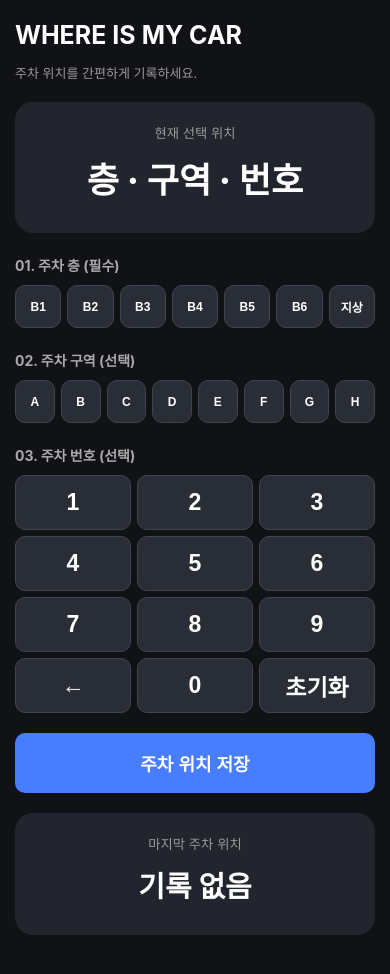
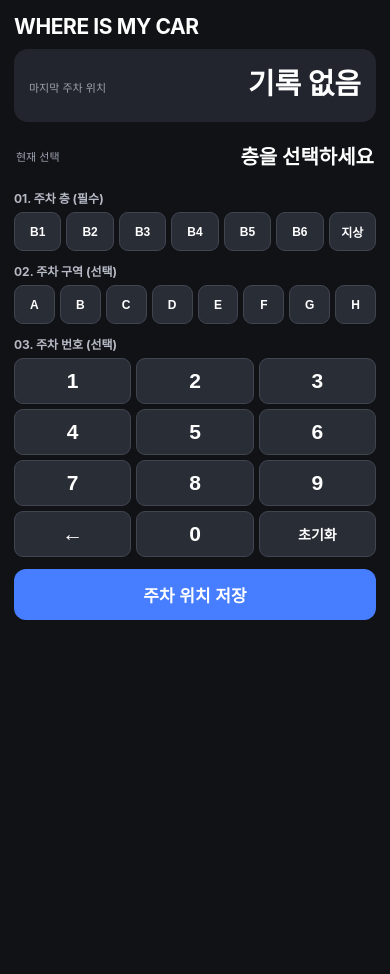
Before and after one commit to minseokjang-art/whereismycar, a plain HTML site: page index.html in a window 390 px wide. After the commit the page ends 844 px from the top, so only its background shows below. Drawn offline with Linux system fonts and the light colour scheme.

Commit message:
Optimize one-screen iPhone layout and show saved parking location first

```diff
--- a/index.html
+++ b/index.html
@@ -12,50 +12,52 @@
 <link rel="icon" type="image/png" href="/apple-touch-icon.png?v=2">
 <style>
 *{box-sizing:border-box}
-body{
- margin:0;background:#111216;color:white;
- font-family:-apple-system,sans-serif
-}
-main{max-width:480px;margin:auto;padding:20px 15px}
-h1{font-size:25px;margin:0}
-p{color:#999;font-size:13px}
-.card{
- background:#22252d;border-radius:18px;
- padding:20px;text-align:center;margin:20px 0
-}
-#preview{font-size:35px;font-weight:800;margin:10px 0}
-h3{font-size:14px;color:#aaa;margin:22px 0 10px}
-.grid{display:grid;gap:6px}
+html{background:#111216}
+body{margin:0;background:#111216;color:#fff;font-family:-apple-system,BlinkMacSystemFont,"Apple SD Gothic Neo",sans-serif}
+main{width:100%;max-width:480px;margin:auto;padding:14px 14px calc(12px + env(safe-area-inset-bottom));}
+h1{font-size:21px;line-height:1.2;letter-spacing:-.4px;margin:0 0 10px}
+small{font-size:11px;color:#9ca1ae}
+.last-card{background:#22252d;border-radius:14px;padding:12px 15px;display:flex;align-items:center;justify-content:space-between;gap:10px;min-height:73px}
+#last{font-size:29px;font-weight:800;line-height:1.15;white-space:nowrap;text-align:right}
+#time{display:block;font-size:10px;color:#999;margin-top:4px;text-align:right}
+.current{display:flex;align-items:center;justify-content:space-between;gap:8px;margin:11px 0 5px;padding:8px 2px;min-height:38px}
+#preview{font-size:20px;font-weight:750;text-align:right}
+h3{font-size:12px;color:#b6bac5;margin:11px 0 6px;font-weight:650}
+.grid{display:grid;gap:5px}
 #floors{grid-template-columns:repeat(7,minmax(0,1fr))}
 #zones{grid-template-columns:repeat(8,minmax(0,1fr))}
-#keys{grid-template-columns:repeat(3,1fr)}
-button{
- background:#292d36;color:white;
- border:1px solid #414550;border-radius:10px;
- min-height:50px;font-size:17px;
- font-weight:600;cursor:pointer
+#keys{grid-template-columns:repeat(3,minmax(0,1fr))}
+button{appearance:none;-webkit-appearance:none;touch-action:manipulation;background:#292d36;color:#fff;border:1px solid #414550;border-radius:9px;font-weight:650;cursor:pointer}
+#floors button,#zones button{font-size:12px;min-height:39px;padding:0}
+#keys button{font-size:21px;min-height:46px}
+#keys button:last-child{font-size:14px}
+button.active{background:#477dff;border-color:#477dff}
+#save{display:block;width:100%;min-height:51px;background:#477dff;border:0;font-size:17px;margin-top:12px;border-radius:12px}
+@media(max-height:720px){
+main{padding-top:9px}
+h1{font-size:19px;margin-bottom:7px}
+.last-card{min-height:62px;padding:8px 13px}
+#last{font-size:26px}
+.current{min-height:31px;margin:7px 0 3px;padding:5px 2px}
+h3{margin:8px 0 5px}
+#floors button,#zones button{min-height:36px}
+#keys button{min-height:41px}
+#save{min-height:46px;margin-top:9px}
 }
-#floors button,#zones button{
- font-size:12px;min-height:43px;padding:0
-}
-#keys button{font-size:23px;min-height:55px}
-button.active{background:#477dff;border-color:#477dff}
-#save{
- width:100%;height:60px;background:#477dff;
- border:0;font-size:18px;margin-top:20px
-}
-#last{font-size:29px;font-weight:bold;margin:10px 0}
-small{color:#999}
 </style>
 </head>
 <body>
 <main>
 <h1>WHERE IS MY CAR</h1>
-<p>주차 위치를 간편하게 기록하세요.</p>
 
-<div class="card">
-<small>현재 선택 위치</small>
-<div id="preview">층 · 구역 · 번호</div>
+<div class="last-card" aria-label="마지막 주차 위치">
+ <div><small>마지막 주차 위치</small></div>
+ <div><div id="last">기록 없음</div><small id="time"></small></div>
+</div>
+
+<div class="current">
+ <small>현재 선택</small>
+ <div id="preview" aria-live="polite">층을 선택하세요</div>
 </div>
 
 <h3>01. 주차 층 (필수)</h3>
@@ -68,12 +70,6 @@ small{color:#999}
 <div id="keys" class="grid"></div>
 
 <button id="save">주차 위치 저장</button>
-
-<div class="card">
-<small>마지막 주차 위치</small>
-<div id="last">기록 없음</div>
-<small id="time"></small>
-</div>
 </main>
 
 <script>
```
